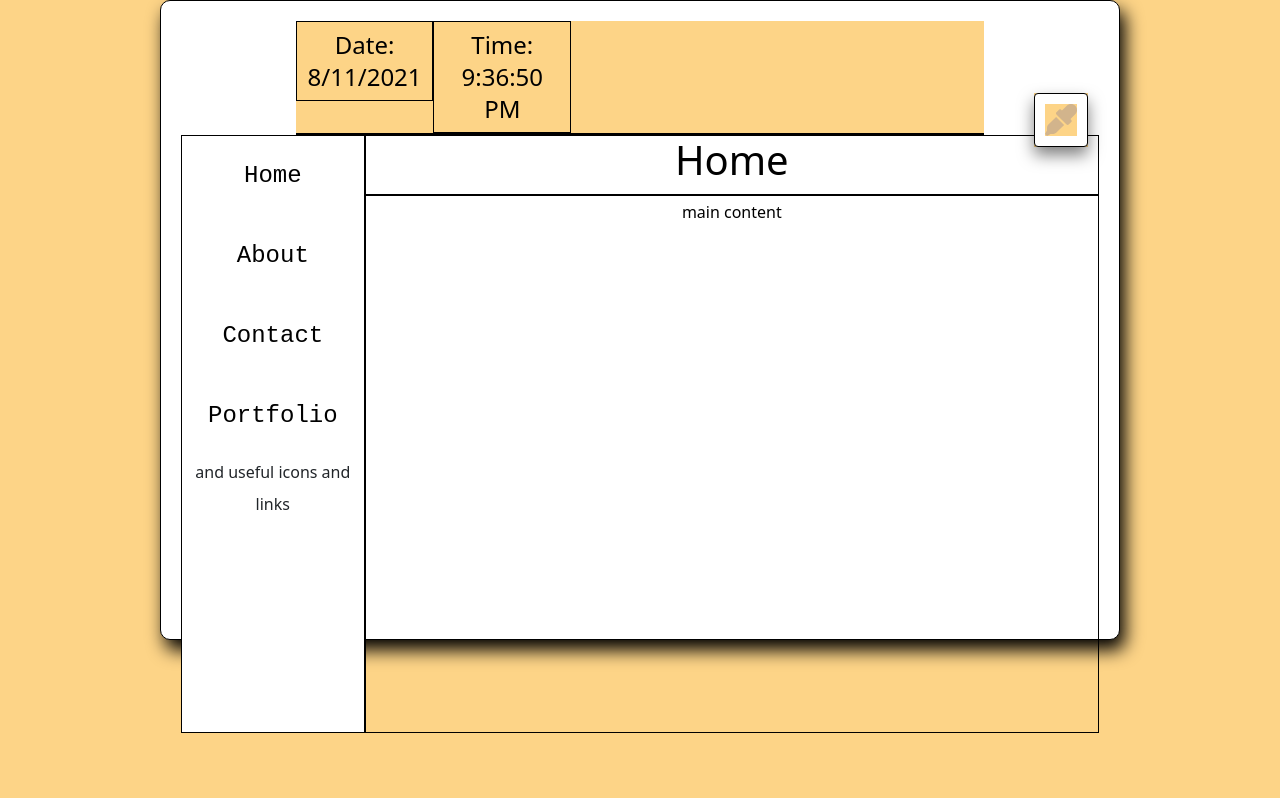
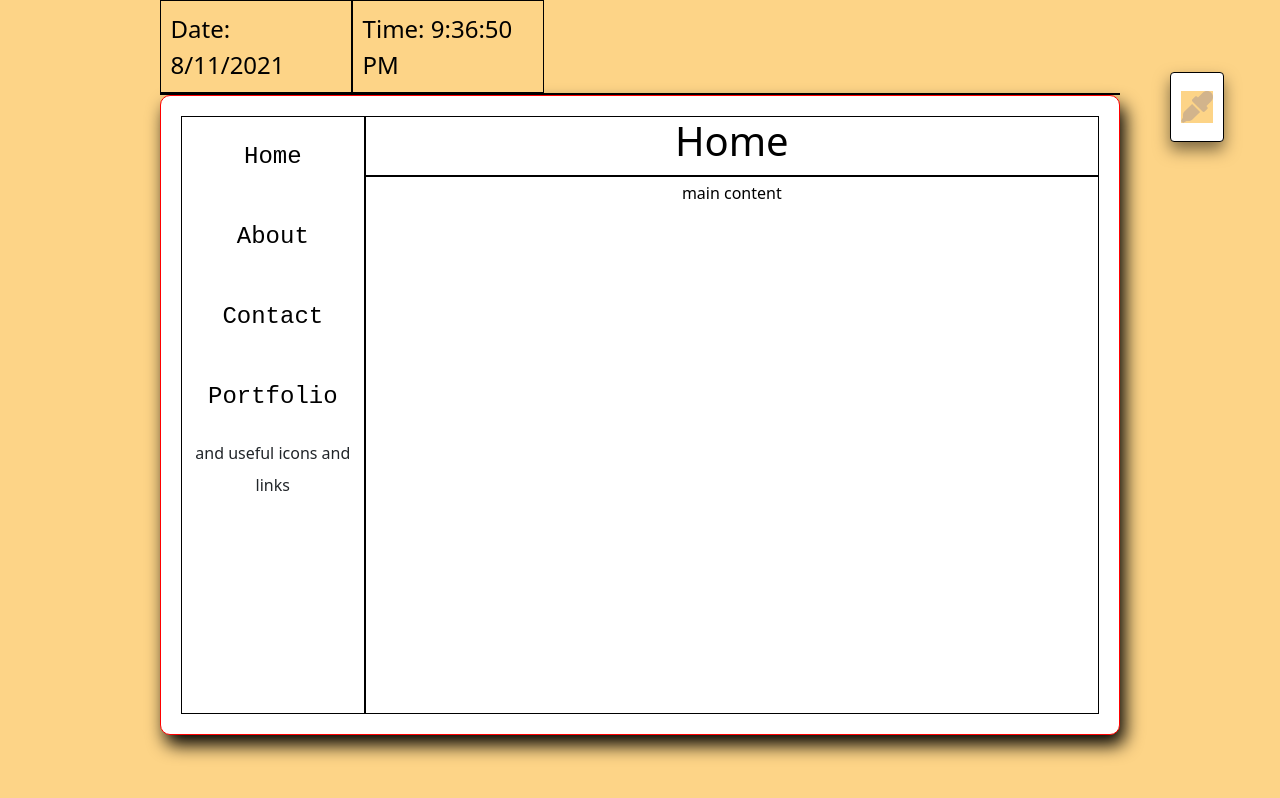
Before and after one commit to raseward14/Responsive-Portfolio, a React (Create React App) app in the folder client/: page / in a window 1280 px wide. Built offline with nearby package versions, Linux system fonts and the light colour scheme.

Commit message:
moved dateTime outside page-body div to fix app.js formatting

```diff
--- a/client/src/App.css
+++ b/client/src/App.css
@@ -2,8 +2,8 @@
     background-color: rgb(253, 212, 135);
 }
 #page-body {
-    content: "";
-    clear: both;
+    /* content: ""; */
+    /* clear: both; */
     overflow: auto;
     /*display table prevents the scroll bar*/
     display: table;
@@ -13,7 +13,7 @@
     padding: 20px;
     line-height: 32px;
     background-color: white;
-    border: 1px solid black;
+    border: 1px solid red;
     text-align: center;
     box-shadow: 5px 10px 18px black;
     border-radius: 10px;
--- a/client/src/App.js
+++ b/client/src/App.js
@@ -21,9 +21,9 @@ import {
 function App() {
   return (
     <Router>
-      {/* <div className="App"> */}
+      <div className="App">
+      <DateTime className="DateTime"></DateTime>
         <div id='page-body'>
-          <DateTime className="DateTime"></DateTime>
           {/* <Ink className="Ink"></Ink> */}
           <Switch>
             <Route exact path="/" component={Homepage} />
@@ -35,7 +35,7 @@ function App() {
           </Route> */}
           </Switch>
         </div>
-      {/* </div> */}
+      </div>
     </Router>
   );
 };
```
